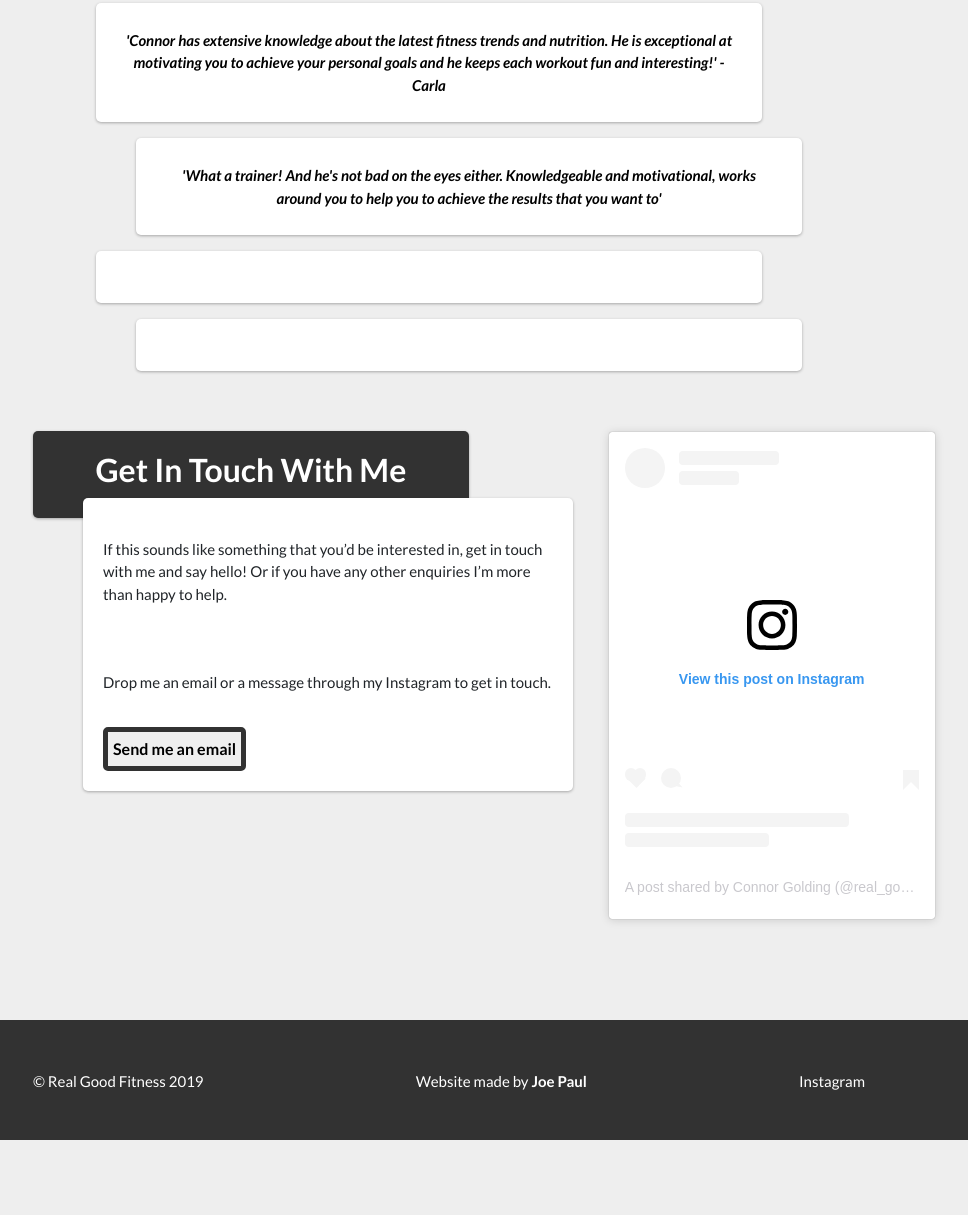
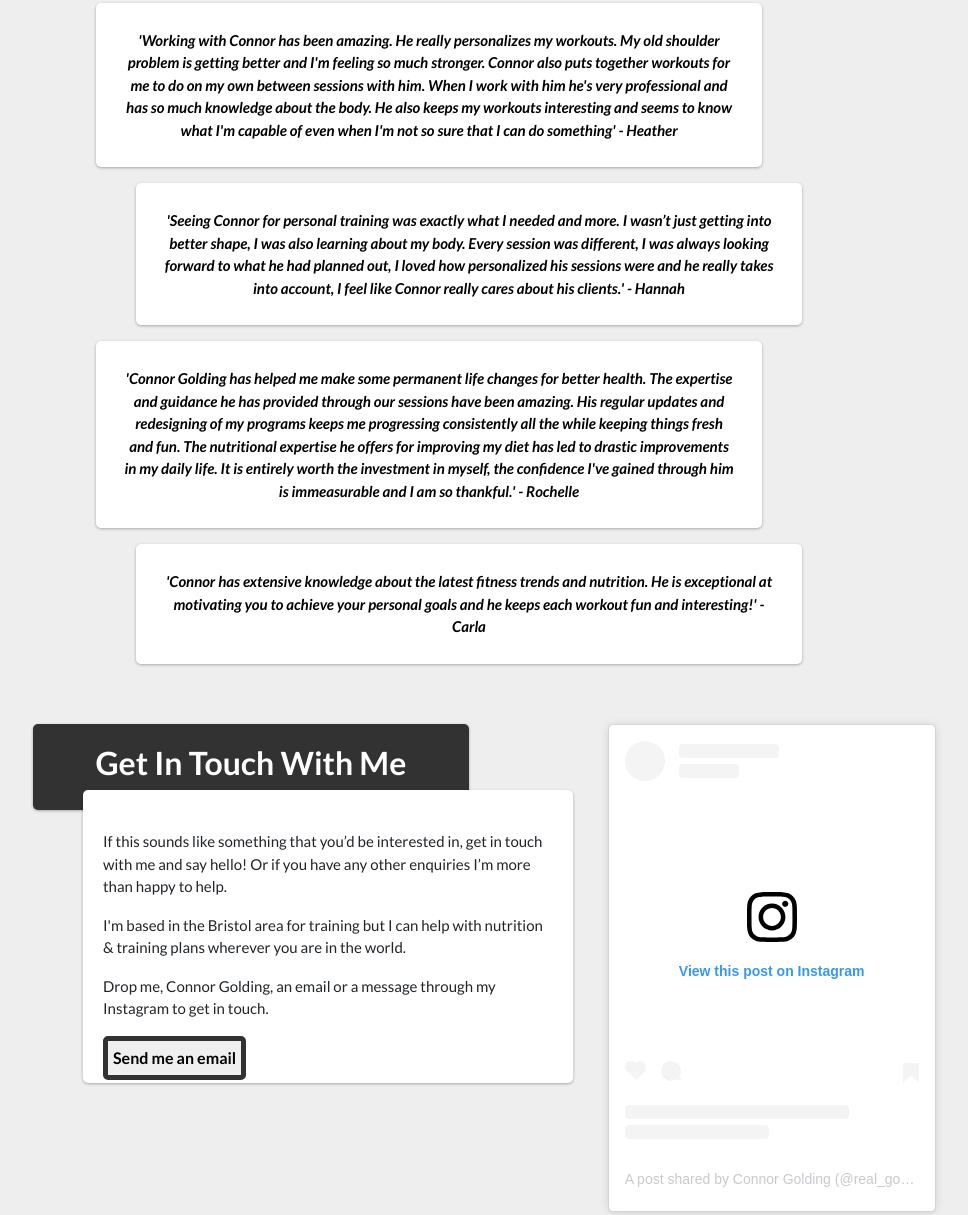
Before and after one commit to jpaul24/realgoodfitness, a website: page public/index.html in a window 1280 px wide. Shown: the part 2817-4032 px from the top of the page, without its empty margins (191-1159 px from the left). Before the commit the page ends 3957 px from the top, so only its background shows below. Drawn offline with nearby package versions, Linux system fonts and the light colour scheme; a script that the page names is missing.

Commit message:
finishing site

```diff
--- a/public/index.html
+++ b/public/index.html
@@ -95,16 +95,16 @@
         <h2>Testimonials</h2>
       </div>
       <div class="block animatable bounceInLeft">
-        <p>'Connor has extensive knowledge about the latest fitness trends and nutrition. He is exceptional at motivating you to achieve your personal goals and he keeps each workout fun and interesting!' - Carla</p>
+        <p>'Working with Connor has been amazing.  He really personalizes my workouts.  My old shoulder problem is getting better and I'm feeling so much stronger.  Connor also puts together workouts for me to do on my own between sessions with him.  When I work with him he's very professional and has so much knowledge about the body.  He also keeps my workouts interesting and seems to know what I'm capable of even when I'm not so sure that I can do something' - Heather</p>
       </div>
       <div class="block animatable bounceInRight">
-        <p>'What a trainer! And he's not bad on the eyes either. Knowledgeable and motivational, works around you to help you to achieve the results that you want to'</p>
+        <p>'Seeing Connor for personal training was exactly what I needed and more. I wasn’t just getting into better shape, I was also learning about my body. Every session was different, I was always looking forward to what he had planned out, I loved how personalized his sessions were and he really takes into account, I feel like Connor really cares about his clients.' - Hannah</p>
       </div>
       <div class="block animatable bounceInLeft">
-        <p></p>
+        <p>'Connor Golding has helped me make some permanent life changes for better health. The expertise and guidance he has provided through our sessions have been amazing. His regular updates and redesigning of my programs keeps me progressing consistently all the while keeping things fresh and fun. The nutritional expertise he offers for improving my diet has led to drastic improvements in my daily life. It is entirely worth the investment in myself, the confidence I've gained through him is immeasurable and I am so thankful.' - Rochelle</p>
       </div>
       <div class="block animatable bounceInRight">
-        <p></p>
+        <p>'Connor has extensive knowledge about the latest fitness trends and nutrition. He is exceptional at motivating you to achieve your personal goals and he keeps each workout fun and interesting!' - Carla</p>
       </div>
     </section>
     <div id="contact-section"></div>
@@ -116,8 +116,8 @@
           </div>
           <div class="contact-descript mob-pad">
             <p>If this sounds like something that you’d be interested in, get in touch with me and say hello! Or if you have any other enquiries I’m more than happy to help.</p>
-            <p></p>
-            <p>Drop me an email or a message through my Instagram to get in touch.</p>
+            <p>I'm based in the Bristol area for training but I can help with nutrition & training plans wherever you are in the world.</p>
+            <p>Drop me, Connor Golding, an email or a message through my Instagram to get in touch.</p>
             <a href="mailto:realgoodfit@gmail.com?Subject=Hello%20" target="_top">
               <button>Send me an email</button>
             </a>
--- a/public/scss/mobstyle.scss
+++ b/public/scss/mobstyle.scss
@@ -91,6 +91,10 @@ $small-phone: 360px;
   .block {
     padding: 10px !important;
     margin-top: 15px !important;
+    p {
+      font-style: normal !important;
+      font-size: 12px !important;
+    }
   }
   .test-contain {
     margin-bottom: 0 !important;
```
Also changed, not shown: public/css/mobstyle.css, public/css/styles.css.
